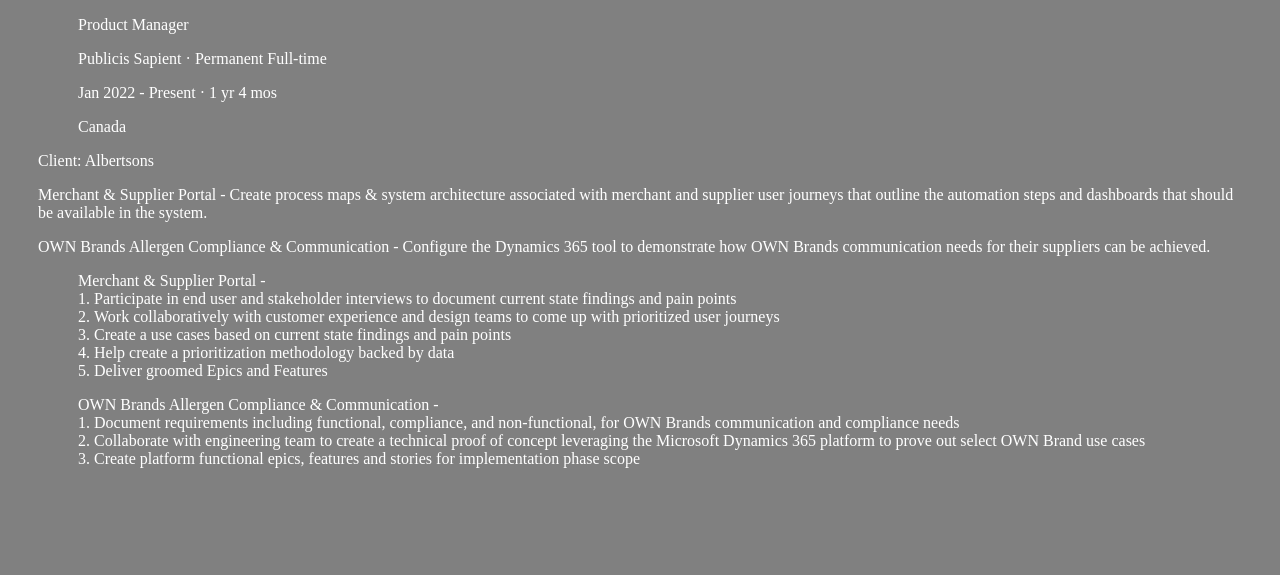
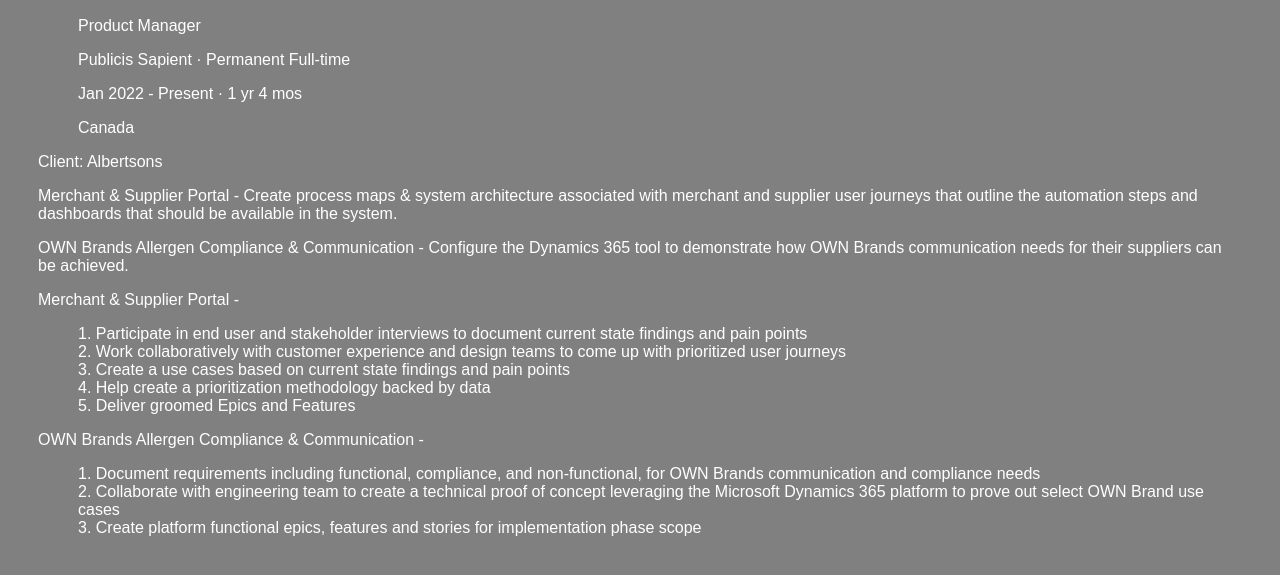
Before and after one commit to Databite/Anjali, a plain HTML site: page index.html in a window 1280 px wide. Shown: the part 149-724 px from the top of the page. Drawn offline with Linux system fonts and the light colour scheme.

Commit message:
formatting and font

```diff
--- a/index.html
+++ b/index.html
@@ -33,7 +33,8 @@
         <p>OWN Brands Allergen Compliance & Communication - Configure the Dynamics 365 tool to demonstrate
         how OWN Brands communication needs for their suppliers can be achieved. </p>
 
-      <ol>Merchant & Supplier Portal -
+      <p>Merchant & Supplier Portal - </p>
+    <ol>
       <li>Participate in end user and stakeholder interviews to document current state findings and pain points</li>
       <li>Work collaboratively with customer experience and design teams to come up with prioritized user journeys</li>
       <li>Create a use cases based on current state findings and pain points</li>
@@ -41,7 +42,8 @@
       <li>Deliver groomed Epics and Features</l>
     </ol>
 
-    <ol>OWN Brands Allergen Compliance & Communication -
+    <p>OWN Brands Allergen Compliance & Communication -</p>
+    <ol>
       <li>Document requirements including functional, compliance, and non-functional, for OWN Brands communication and compliance needs</li>
       <li>Collaborate with engineering team to create a technical proof of concept leveraging the Microsoft Dynamics 365 platform
         to prove out select OWN Brand use cases</li>
--- a/styles.css
+++ b/styles.css
@@ -1,4 +1,5 @@
 body{
+    font-family: Arial, Helvetica, sans-serif;
     background-color: grey;
     color: white;
     padding: 30px;
```
